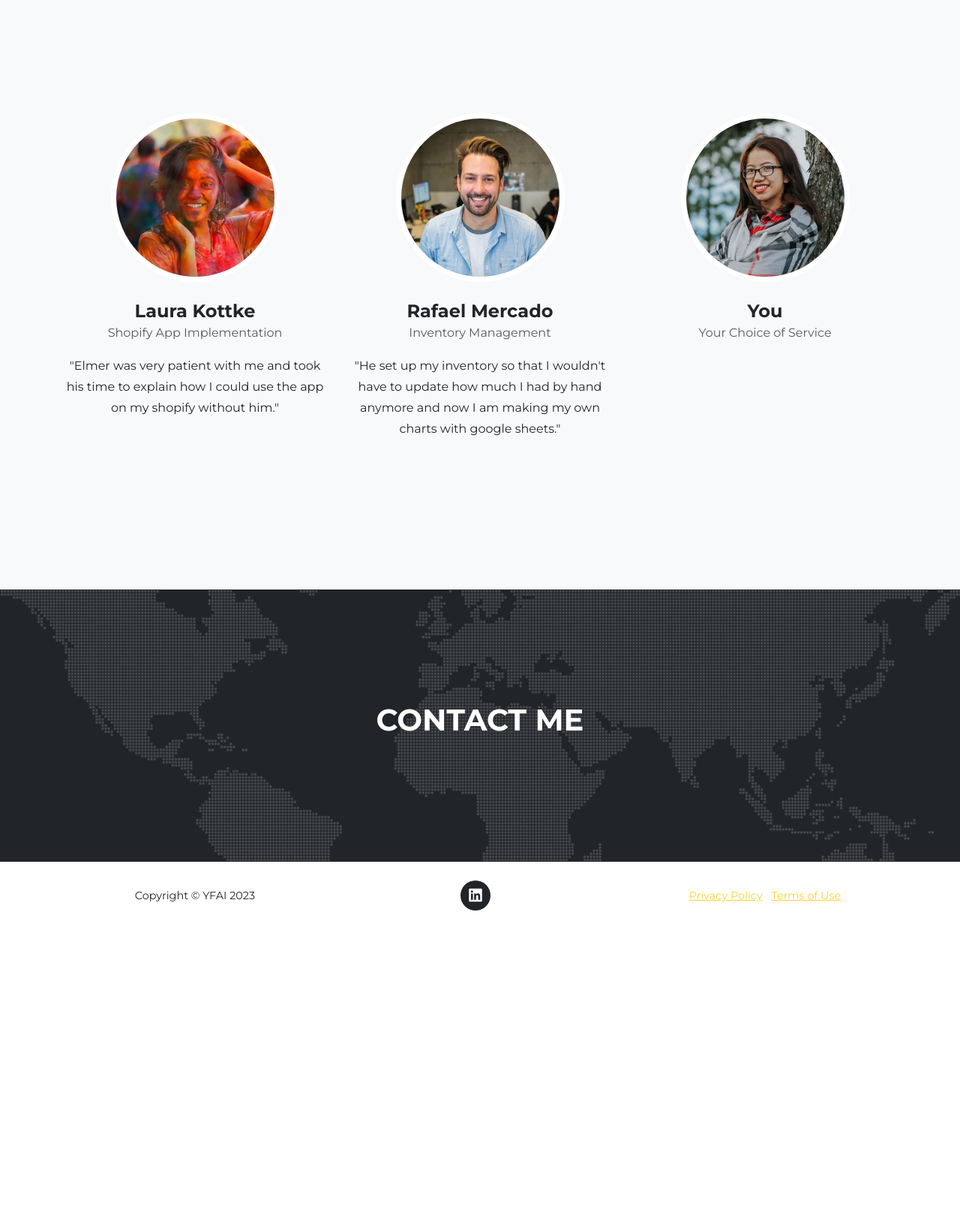
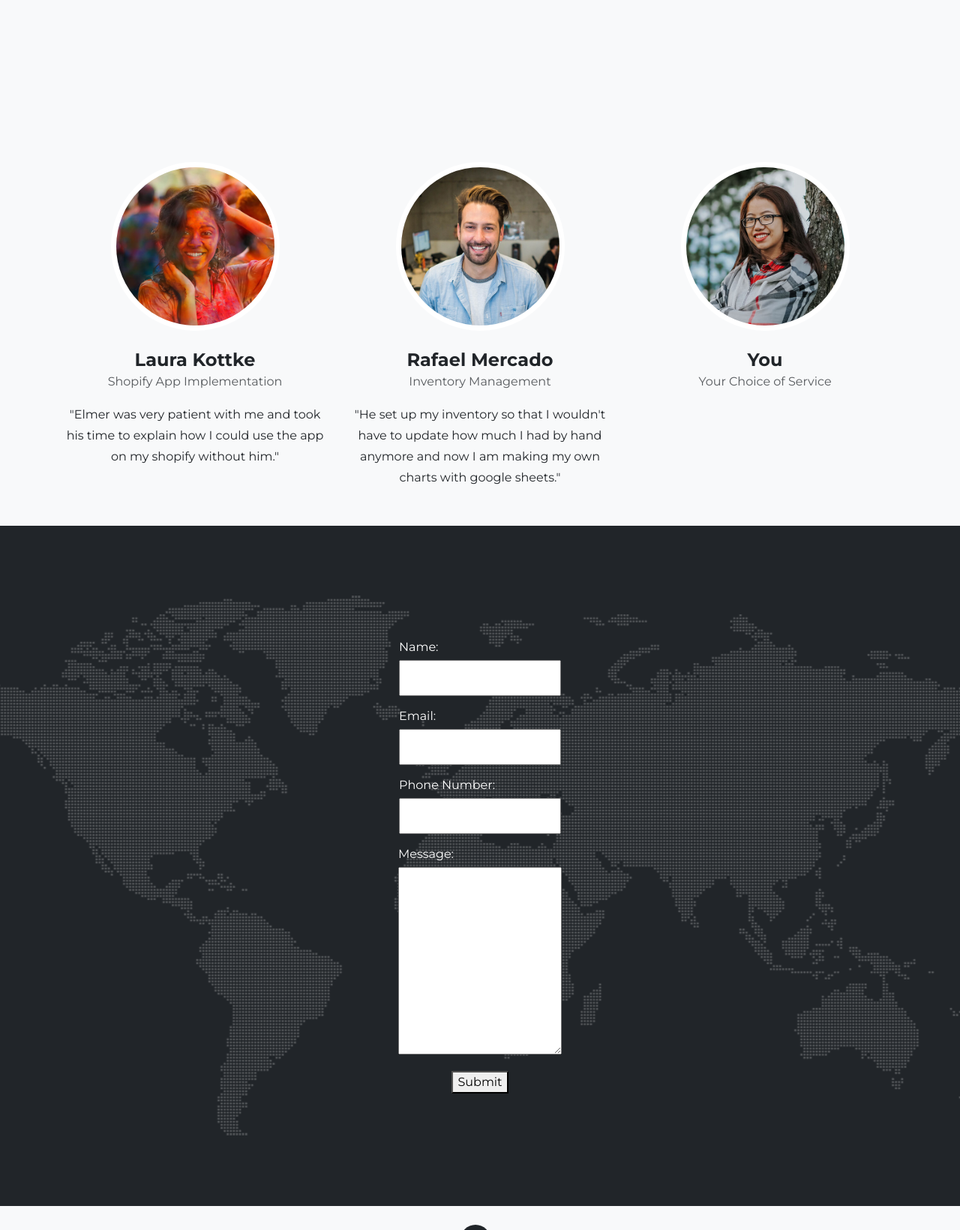
Before and after one commit to elmercodes/YFAI-website, a Django app: page / in a window 1280 px wide. Shown: the part 4860-6500 px from the top of the page at 75% size. Before the commit the page ends 6074 px from the top, so only its background shows below. Run offline with Django 5.2, Linux system fonts and the light colour scheme; some libraries are stand-ins or nearby versions.

Commit message:
Grammer edits and form creation

```diff
--- a/app/urls.py
+++ b/app/urls.py
@@ -18,4 +18,6 @@ urlpatterns = [
 
     path('user-logout', views.user_logout, name="user-logout"),
 
+    path('contact', views.contact_view, name='contact_view'),
+
 ]
--- a/app/views.py
+++ b/app/views.py
@@ -1,16 +1,13 @@
 from django.shortcuts import render, redirect
 from django.http import HttpResponse
 from django.http import JsonResponse
-
-from . forms import CreateUserForm, LoginForm
-
+from django.contrib import messages
+from . forms import CreateUserForm, LoginForm, ContactForm
 from django.contrib.auth.models import auth
-
 from django.contrib.auth import authenticate, login, logout
-
 from django.contrib.auth.decorators import login_required
-
 from django.core.mail import send_mail
+from django.conf import settings
 
 
 def index(request):
@@ -63,3 +60,35 @@ def terms_of_use(request):
 def user_logout(request):
     auth.logout(request)
     return redirect("index")
+
+
+def contact_view(request):
+    if request.method == 'POST':
+        form = ContactForm(request.POST)
+        if form.is_valid():
+            # Extract data from the form
+            name = form.cleaned_data['name']
+            email = form.cleaned_data['email']
+            phone_number = form.cleaned_data['phone_number']
+            message = form.cleaned_data['message']
+
+            # Prepare email content
+            subject = f"New contact from {name}"
+            message = f"Name: {name}\nEmail: {email}\nPhone: {phone_number}\n\n{message}"
+            from_email = settings.EMAIL_HOST_USER  # Sender email
+            recipient_list = ['elmflor12@yahoo.com']  # Your Yahoo email
+
+            # Send the email
+            print("Sending email...")
+            send_mail(subject, message, from_email, recipient_list)
+            print("Email sent")
+
+
+            messages.success(request, 'Your message has been sent successfully!')
+            form = ContactForm()  # Reset the form
+        else:
+            messages.error(request, 'Error processing your form.')
+    else:
+        form = ContactForm()
+
+    return render(request, 'index.html', {'form': form})
--- /dev/null
+++ b/assets/bootstrap/css/form.css
@@ -0,0 +1,29 @@
+form {
+    display: flex;
+    flex-direction: column;
+    align-items: center;
+    justify-content: center;
+}
+label {
+    color: white;
+    display: block;
+    text-align: left;
+    margin-bottom: 5px;
+}
+
+label[for="message"] {
+    text-align: right;
+}
+
+input[type="text"],
+input[type="email"],
+input[type="tel"],
+textarea {
+    width: 100%;
+    padding: 10px;
+    margin-bottom: 15px;
+}
+textarea {
+    width: 100%;
+    height: 250px;
+}
--- a/core/templates/index.html
+++ b/core/templates/index.html
@@ -11,7 +11,7 @@
     <link rel="stylesheet" href="assets/fonts/fontawesome-all.min.css">
     <link rel="stylesheet" href="assets/fonts/font-awesome.min.css">
     <link rel="stylesheet" href="assets/fonts/fontawesome5-overrides.min.css">
-    <link rel="stylesheet" href="assets/css/untitled.css">
+    <link rel="stylesheet" href="assets/bootstrap/css/form.css">
 </head>
 
 <body id="page-top" data-bs-spy="scroll" data-bs-target="#mainNav" data-bs-offset="54">
@@ -33,7 +33,10 @@
         <div class="container">
             <div class="intro-text">
                 <div class="intro-lead-in"><span style="font-size: 40px;background: #343a40;">WELCOME TO YFAI</span></div>
-                <div class="intro-heading text-uppercase"><span>Pairing YOUR BUSINESS WITH TESTED ai tOOLS&nbsp;</span></div><a class="btn btn-primary btn-xl text-uppercase" role="button" href="#services">Tell mE more</a>
+                <div class="intro-heading text-uppercase">
+                    <span>PAIRING YOUR BUSINESS WITH TESTED AI TOOLS&nbsp;</span></div>
+                    <a class="btn btn-primary btn-xl text-uppercase" role="button" href="#services">Tell me more</a><br></br>
+                    <a class="btn btn-primary btn-xl text-uppercase" role="button" href="https://calendly.com/elmflor12/30min">Schedule a date</a>
             </div>
         </div>
     </header>
@@ -47,16 +50,16 @@
             </div>
             <div class="row text-center">
                 <div class="col-md-4"><span class="fa-stack fa-4x"><i class="fa fa-circle fa-stack-2x text-primary"></i><i class="fab fa-jenkins fa-stack-1x fa-inverse" style="font-size: 80px;"></i></span>
-                    <h4 class="section-heading">GPT Assistants</h4>
-                    <p class="text-muted">Create intelligent chatbots and integrate them seamlessly on to your website with custom business knowledge.&nbsp;</p>
+                    <h4 class="section-heading">AI Assistants</h4>
+                    <p class="text-muted">Create intelligent chatbots that are experts on your company, and have them work on your website how you'd like them to.&nbsp;</p>
                 </div>
                 <div class="col-md-4"><span class="fa-stack fa-4x"><i class="fa fa-circle fa-stack-2x text-primary"></i><i class="fa fa-laptop fa-stack-1x fa-inverse" style="font-size: 72px;"></i></span>
                     <h4 class="section-heading">Workflow Automation</h4>
-                    <p class="text-muted">Mundane technological tasks can be automated through the use of existing AI tools that can be integrate into your existing workflow.&nbsp;</p>
+                    <p class="text-muted">Save time and money with automation in your business.&nbsp;</p>
                 </div>
                 <div class="col-md-4"><span class="fa-stack fa-4x"><i class="fa fa-circle fa-stack-2x text-primary"></i><i class="fa fa-feed fa-stack-1x fa-inverse" style="font-size: 78px;"></i></span>
                     <h4 class="section-heading">Custom Solutions</h4>
-                    <p class="text-muted">Back-end related tasks can be completed, such as Shopify app implementation or creating the foundation of your data analytics.</p>
+                    <p class="text-muted">Back-end related tasks can be completed, such as e-commerce apps or data-related requests.</p>
                 </div>
             </div>
         </div>
@@ -80,7 +83,7 @@
                                     <h4 class="subheading">See If We Are A Good Fit</h4>
                                 </div>
                                 <div class="timeline-body">
-                                    <p class="text-muted">As much as we're sure you'd love to talk to us all day, your busy. We get it. As a business owner you probably want to make the most of your time and so in the beginning, we can have a quick 15 minute call to see if your needs and our abilities align. Questions about anything related are recommended.&nbsp;</p>
+                                    <p class="text-muted">As much as we're sure you'd love to talk to us all day, you're busy. We get it. As a business owner, you probably want to make the most of your time, so in the beginning, we can have a quick 15-minute call to see if your needs and our abilities align. Questions about anything related are recommended.&nbsp;</p>
                                 </div>
                             </div>
                         </li>
@@ -92,7 +95,7 @@
                                     <h4 class="subheading">Learn More About Your Business</h4>
                                 </div>
                                 <div class="timeline-body">
-                                    <p class="text-muted">The second call is longer, usually about 30 minutes and here we learn more about your business and all of its various process. We discuss&nbsp; your pain points and suggest some ideas depending on the complexity. At the end we have notes on your business and what you want, allowing us to formulate solutions for our next call.</p>
+                                    <p class="text-muted">The second call is longer, usually about 30 minutes, and here we learn more about your business and all of its various processes. We discuss your pain points and suggest some ideas depending on the complexity. At the end, we have notes on your business and what you want, allowing us to formulate solutions for our next call.</p>
                                 </div>
                             </div>
                         </li>
@@ -104,7 +107,7 @@
                                     <h4 class="subheading">Explain Your Custom Solutions And Commit</h4>
                                 </div>
                                 <div class="timeline-body">
-                                    <p class="text-muted">Here we explain the solution plan we created for your business and give you an idea of what your monthly expenses would be (for the usage of the existing AI tools and services). If you want to proceed to the last phase, a portion of the agreed upon payment will need to be completed.</p>
+                                    <p class="text-muted">Here we explain the solution plan we created for your business and give you an idea of what your monthly expenses would be (for the usage of the existing AI tools and services). If you want to proceed to the last phase, a portion of the agreed-upon payment will need to be completed.</p>
                                 </div>
                             </div>
                         </li>
@@ -116,13 +119,15 @@
                                     <h4 class="subheading">Solutions Fully Implented</h4>
                                 </div>
                                 <div class="timeline-body">
-                                    <p class="text-muted">We've implemented the agreed upon solutions/services and your satisfied with the result. We can edit minor changes if need be. You then complete the remainder of the agreed upon payment and we discuss next steps if any.</p>
+                                    <p class="text-muted">We've implemented the agreed-upon solutions/services and you're satisfied with the result. We can edit minor changes if need be. You then complete the remainder of the agreed-upon payment and we discuss next steps, if any.</p>
                                 </div>
                             </div>
                         </li>
                         <li class="list-group-item timeline-inverted">
                             <div class="timeline-image">
+                                <a href="https://calendly.com/elmflor12/30min" style="color: white; text-decoration: none;">
                                     <h4>Schedule<br>a<br>Date</h4>
+                                </a>
                             </div>
                         </li>
                     </ul>
@@ -197,18 +202,54 @@
                 </div>
             </div>
         </div>
-    </section>
         <section id="contact" style="background-image:url('assets/img/map-image.png');">
-        <div class="container">
-            <div class="row">
-                <div class="col-lg-12 text-center">
-                    <h2 class="text-uppercase section-heading">Contact Me</h2>
+            <div>
+                <!-- Django messages display -->
+                {% if messages %}
+                    {% for message in messages %}
+                        <div class="alert {{ message.tags }}">
+                             {{ message }}
                         </div>
+                    {% endfor %}
+                {% endif %}
+
+                <!-- Display form errors -->
+                {% if form.errors %}
+                    <ul>
+                    {% for field in form %}
+                        {% for error in field.errors %}
+                            <li><strong>{{ field.label }}:</strong> {{ error }}</li>
+                        {% endfor %}
+                    {% endfor %}
+                    {% for error in form.non_field_errors %}
+                        <li>{{ error }}</li>
+                    {% endfor %}
+                    </ul>
+                {% endif %}
+
+                <!-- Form starts here -->
+                <form method="post" action="{% url 'contact_view' %}">
+                    {% csrf_token %}
+                    <div>
+                        <label>Name:</label>
+                        <input type="text" name="name">
                     </div>
-            <div class="row">
-                <div class="col-lg-12">
+                    <div>
+                        <label>Email:</label>
+                        <input type="email" name="email">
                     </div>
+                    <div>
+                        <label>Phone Number:</label>
+                        <input type="tel" name="phone_number">
                     </div>
+                    <div>
+                        <label>Message:</label>
+                        <textarea name="message"></textarea>
+                    </div>
+                    <div>
+                        <button type="submit">Submit</button>
+                    </div>
+                </form>
             </div>
         </section>
     <footer>
```
Also changed, not shown: app/forms.py (+7 -0 lines), core/settings.py (+11 -13 lines), 1 other file. Lines whose indentation alone changed are shown as unchanged.
